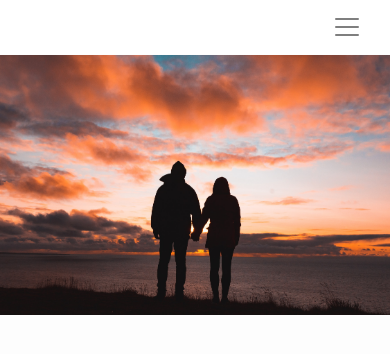
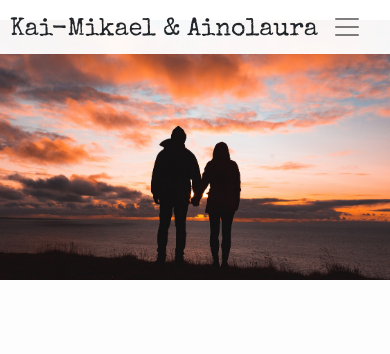
Before and after one commit to kmalanne/wedding-page, a React (Create React App) app: page / in a window 390 px wide. Shown: the top 354 px of the page. Built offline with nearby package versions, Linux system fonts and the light colour scheme.

Commit message:
Header styling and map added

```diff
--- a/package.json
+++ b/package.json
@@ -3,6 +3,7 @@
   "version": "0.1.0",
   "private": true,
   "dependencies": {
+    "leaflet": "^1.5.1",
     "react": "^16.8.6",
     "react-bootstrap": "^1.0.0-beta.8",
     "react-dom": "^16.8.6",
@@ -11,6 +12,7 @@
   },
   "devDependencies": {
     "@types/jest": "24.0.13",
+    "@types/leaflet": "^1.4.4",
     "@types/node": "12.0.3",
     "@types/react": "16.8.19",
     "@types/react-bootstrap": "^0.32.17",
--- a/public/index.html
+++ b/public/index.html
@@ -25,6 +25,10 @@
       integrity="sha384-ggOyR0iXCbMQv3Xipma34MD+dH/1fQ784/j6cY/iJTQUOhcWr7x9JvoRxT2MZw1T"
       crossorigin="anonymous"
     />
+    <link
+      href="https://fonts.googleapis.com/css?family=Special+Elite&display=swap"
+      rel="stylesheet"
+    />
     <title>Kaitsu & Aino 8.8.2020</title>
   </head>
   <body>
--- a/src/App.css
+++ b/src/App.css
@@ -2,7 +2,7 @@
   height: 100vh;
 }
 
-@media (max-width: 768px) {
+@media (min-width: 768px) {
   .App {
     margin-top: 55px;
   }
--- a/src/components/Header/index.css
+++ b/src/components/Header/index.css
@@ -10,11 +10,19 @@
 
 .header-title {
   text-align: center;
-  margin-bottom: 20px;
+  margin-bottom: 10px;
 }
 
 @media (max-width: 768px) {
-  .header {
+  .header-info {
     display: none;
   }
+
+  .header-title {
+    position: absolute;
+    z-index: 9999;
+    left: 10px;
+    top: 15px;
+    font-size: 25px;
+  }
 }
--- a/src/components/Header/index.tsx
+++ b/src/components/Header/index.tsx
@@ -1,7 +1,7 @@
-import React, { SFC } from 'react';
+import React from 'react';
 import './index.css';
 
-export const Header: SFC = () => {
+export const Header = () => {
   return (
     <div className="header">
       <div className="header-info">
--- /dev/null
+++ b/src/components/Map/index.css
@@ -0,0 +1,4 @@
+.map {
+  width: 600px;
+  height: 600px;
+}
--- /dev/null
+++ b/src/components/Map/index.tsx
@@ -0,0 +1,59 @@
+import React, { useRef, useEffect } from 'react';
+import Leaflet from 'leaflet';
+import 'leaflet/dist/leaflet.css';
+import './index.css';
+
+import icon from 'leaflet/dist/images/marker-icon.png';
+import iconShadow from 'leaflet/dist/images/marker-shadow.png';
+
+let DefaultIcon = Leaflet.icon({
+  iconUrl: icon,
+  shadowUrl: iconShadow,
+  iconSize: [24, 36],
+  iconAnchor: [12, 36],
+});
+
+Leaflet.Marker.prototype.options.icon = DefaultIcon;
+
+interface Marker {
+  lat: number;
+  long: number;
+}
+
+export interface MapProps {
+  lat: number;
+  long: number;
+  zoom: number;
+  marker?: Marker;
+}
+
+function onMapClick(e: any) {
+  console.log('You clicked the map at ' + e.latlng);
+}
+
+export const Map = (props: MapProps) => {
+  const element = useRef(null);
+
+  useEffect(() => {
+    const { lat, long, zoom, marker } = props;
+
+    let map = Leaflet.map(element.current as any).setView([lat, long], zoom);
+
+    Leaflet.tileLayer('https://{s}.tile.openstreetmap.org/{z}/{x}/{y}.png', {
+      attribution:
+        '&copy; <a href="https://www.openstreetmap.org/copyright">OpenStreetMap</a> contributors',
+    }).addTo(map);
+
+    map.on('click', onMapClick);
+
+    if (marker) {
+      Leaflet.marker([marker.lat, marker.long]).addTo(map);
+    }
+
+    return () => {
+      map.remove();
+    };
+  }, [props]);
+
+  return <div ref={element} className="map" />;
+};
--- a/src/components/Navigation/index.tsx
+++ b/src/components/Navigation/index.tsx
@@ -16,7 +16,9 @@ export class Navigation extends Component<{}, NavigationState> {
   readonly state: State = initialState;
 
   onToggle = () => {
-    this.setState({ expanded: !this.state.expanded });
+    if (window.innerWidth <= 768) {
+      this.setState({ expanded: !this.state.expanded });
+    }
   };
 
   render() {
--- a/src/containers/Home/index.tsx
+++ b/src/containers/Home/index.tsx
@@ -4,6 +4,6 @@ import './index.css';
 
 export const Home = () => (
   <div className="home">
-    <img src={hero} />
+    <img alt="hero" src={hero} />
   </div>
 );
--- a/src/containers/Info/index.tsx
+++ b/src/containers/Info/index.tsx
@@ -1,8 +1,23 @@
 import React from 'react';
+import { Map } from '../../components/Map';
 import './index.css';
+
+const churchMarker = {
+  lat: 60.184264,
+  long: 24.949336,
+};
+
+const partyMarker = {
+  lat: 60.168231,
+  long: 24.955047,
+};
 
 export const Info = () => (
   <div className="info">
     <h1>Ohjeita</h1>
+    <Map lat={60.184264} long={24.949336} zoom={16} marker={churchMarker} />
+    <p>Itäinen Papinkatu 2</p>
+    <Map lat={60.168311} long={24.955135} zoom={16} marker={partyMarker} />
+    <p>Helenankatu 2</p>
   </div>
 );
--- a/src/index.css
+++ b/src/index.css
@@ -1,8 +1,6 @@
 body {
   margin: 0;
-  font-family: -apple-system, BlinkMacSystemFont, 'Segoe UI', 'Roboto', 'Oxygen',
-    'Ubuntu', 'Cantarell', 'Fira Sans', 'Droid Sans', 'Helvetica Neue',
-    sans-serif;
+  font-family: 'Special Elite', cursive;
   -webkit-font-smoothing: antialiased;
   -moz-osx-font-smoothing: grayscale;
   background-color: #fdfdfd;
```
Also changed, not shown: 1 other file (tests, documents, lock files or other folders).
